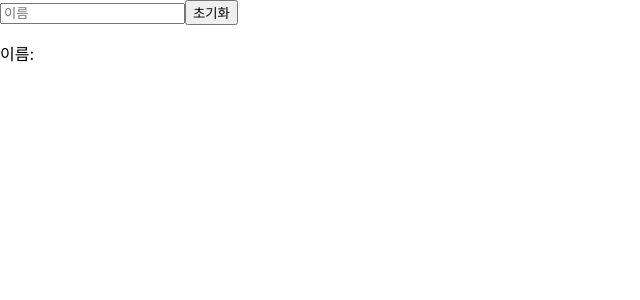
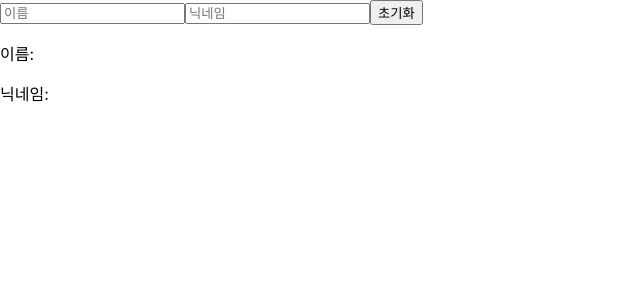
Before and after one commit to kimewnseong/react-study, a React (Create React App) app: page / in a window 1280 px wide. Shown: the top 300 px of the page, without its empty margins (0-640 px from the left). Built offline with nearby package versions, Linux system fonts and the light colour scheme.

Commit message:
input이 여러 개 일 때 상태관리

```diff
--- a/src/components/InputSample.js
+++ b/src/components/InputSample.js
@@ -1,21 +1,49 @@
 import React, { useState } from "react";
 
 function InputSample() {
-  const [inputValue, setInput] = useState("");
+  const [inputValue, setInput] = useState({
+    name: "",
+    nickname: "",
+  });
+
+  const { name, nickname } = inputValue;
 
   const inputHandler = (e) => {
-    setInput(e.target.value);
+    const { name, value } = e.target;
+
+    setInput((current) => {
+      const newInput = { ...current };
+      newInput[name] = value;
+      return newInput;
+    });
   };
 
-  const resetHandler = (e) => {
-    setInput("");
+  const resetHandler = () => {
+    setInput({
+      name: "",
+      nickname: "",
+    });
   };
 
   return (
     <>
-      <input value={inputValue} placeholder="이름" onChange={inputHandler} />
+      <input
+        value={name}
+        name="name"
+        placeholder="이름"
+        onChange={inputHandler}
+      />
+      <input
+        value={nickname}
+        name="nickname"
+        placeholder="닉네임"
+        onChange={inputHandler}
+      />
       <button onClick={resetHandler}>초기화</button>
-      <p>이름: {inputValue}</p>
+      <div>
+        <p>이름: {name}</p>
+        <p>닉네임: {nickname}</p>
+      </div>
     </>
   );
 }
```
